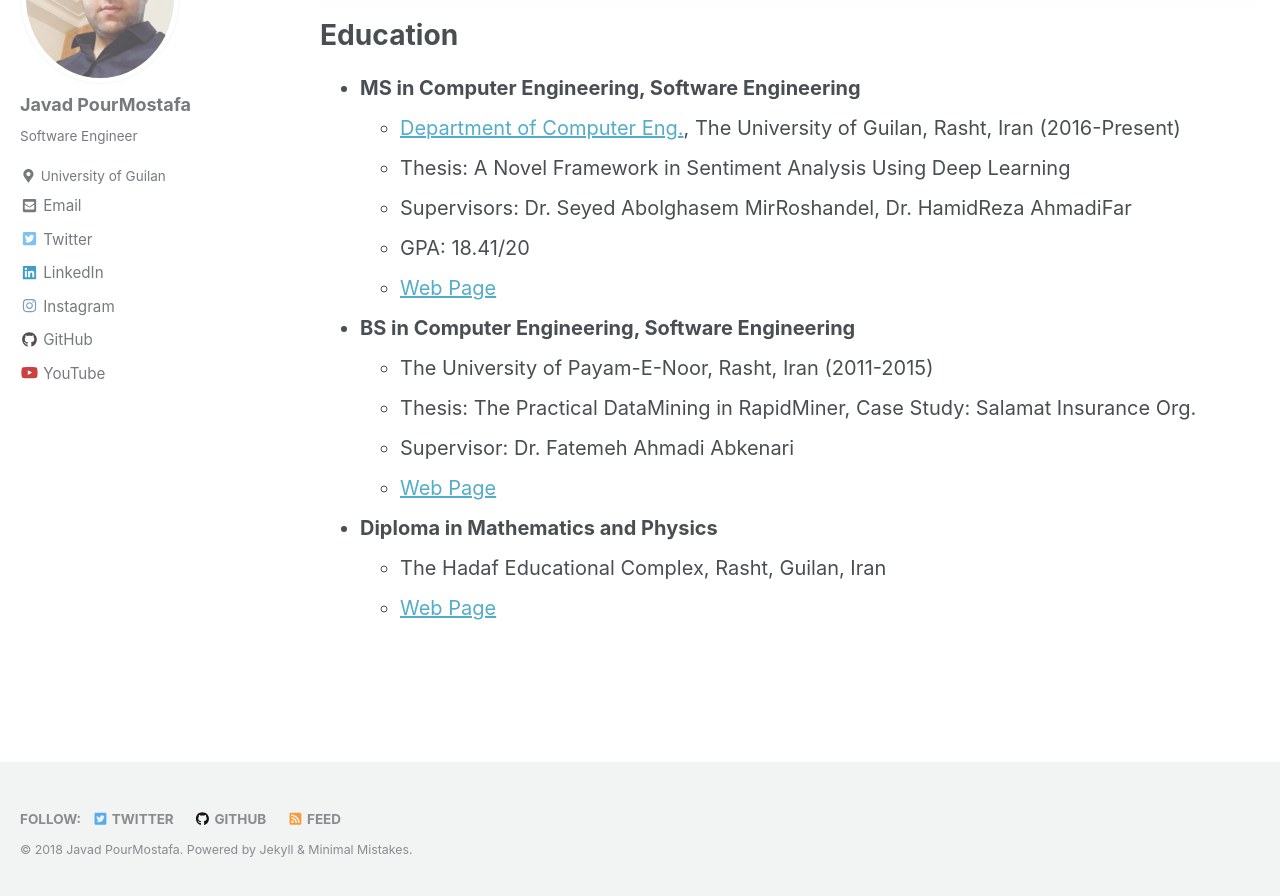
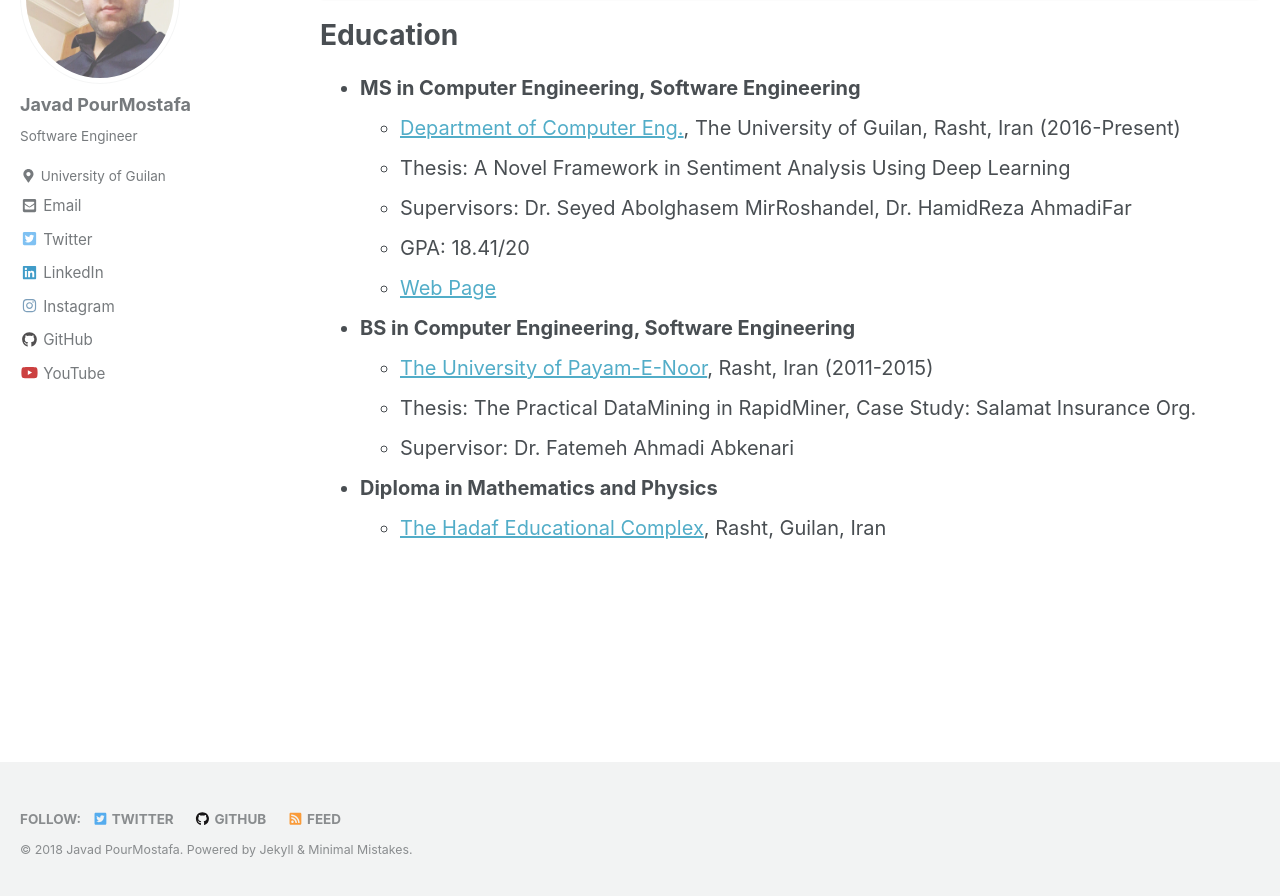
Before and after one commit to JoyeBright/JoyeBright.github.io, a Jekyll site: the page built from _pages/cv.md, in a window 1280 px wide and 900 px high, scrolled down 219 px. Shown: the top 896 px of the window. Built offline with Jekyll 4.4.1, drawn with Linux system fonts in a browser that asks for light colours; nearby versions of some CDN libraries.

Commit message:
Update cv.md

```diff
--- a/_pages/cv.md
+++ b/_pages/cv.md
@@ -15,11 +15,9 @@ author_profile: true
    * [Web Page](http://guilan.ac.ir/en/)
 
  * <b>BS in Computer Engineering, Software Engineering</b><br>
-   * The University of Payam-E-Noor, Rasht, Iran (2011-2015)<br>
+   * [The University of Payam-E-Noor](http://en.pnu.ac.ir/Portal/Home/), Rasht, Iran (2011-2015)<br>
    * Thesis: The Practical DataMining in RapidMiner, Case Study: Salamat Insurance Org.<br>
    * Supervisor: Dr. Fatemeh Ahmadi Abkenari
-   * [Web Page](http://en.pnu.ac.ir/Portal/Home/)
 
  * <b>Diploma in Mathematics and Physics</b><br>
-   * The Hadaf Educational Complex, Rasht, Guilan, Iran<br>
-   * [Web Page](http://hadafec.sams.ir)
+   * [The Hadaf Educational Complex](http://hadafec.sams.ir), Rasht, Guilan, Iran<br>
```
